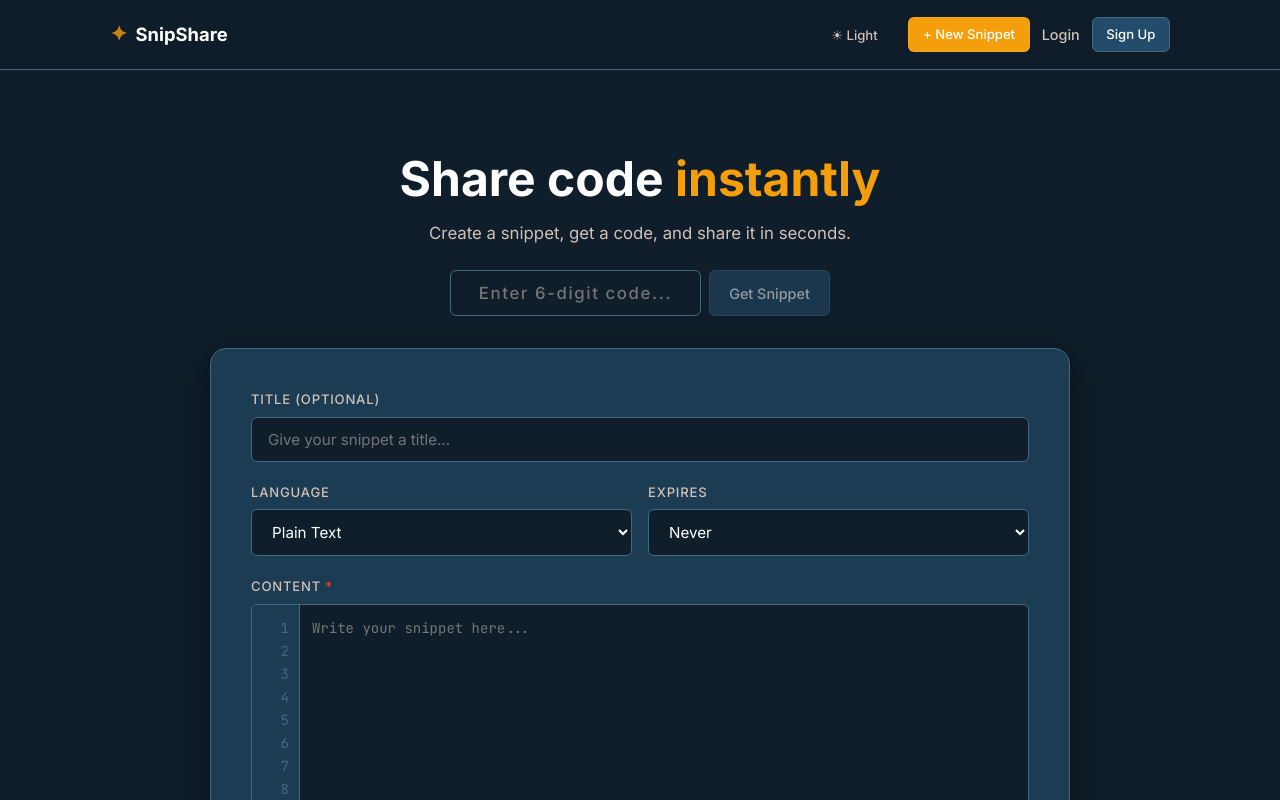
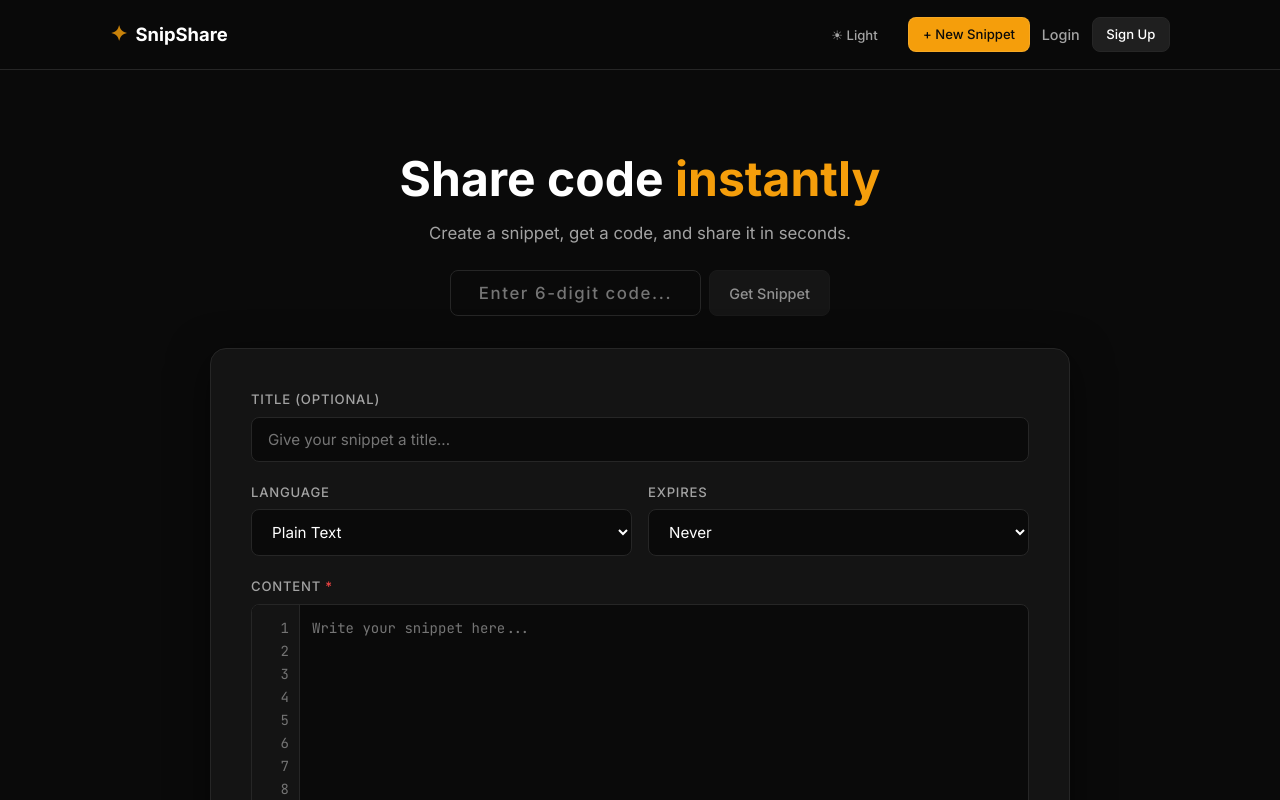
Before and after one commit to makvana-vaibhav/snipshare, a React (Vite) app in the folder client/: page / in a window 1280 px wide. Shown: the top 800 px of the page. Built offline with nearby package versions, Linux system fonts and the light colour scheme.

Commit message:
style: apply sleek black and amber SpotLink dark mode aesthetic

```diff
--- a/client/src/index.css
+++ b/client/src/index.css
@@ -2,12 +2,12 @@
 
 /* ── Design tokens ── */
 :root {
-  --bg: #0F1E2A;
-  --bg-2: #1B3C53;
-  --bg-3: #234C6A;
-  --surface: #1B3C53;
-  --surface-2: #234C6A;
-  --border: #456882;
+  --bg: #0A0A0A;
+  --bg-2: #141414;
+  --bg-3: #1F1F1F;
+  --surface: #141414;
+  --surface-2: #1F1F1F;
+  --border: #262626;
   --border-focus: #F59E0B;
 
   --accent: #F59E0B;
@@ -17,26 +17,26 @@
   --danger: #ef4444;
   --warning: #f59e0b;
 
-  --text: #ffffff;
-  --text-2: #D2C1B6;
-  --text-3: #456882;
+  --text: #FFFFFF;
+  --text-2: #A3A3A3;
+  --text-3: #737373;
 
-  --radius: 10px;
-  --radius-sm: 6px;
+  --radius: 12px;
+  --radius-sm: 8px;
   --radius-lg: 16px;
   --shadow: 0 4px 24px rgba(0, 0, 0, 0.4);
   --shadow-sm: 0 2px 8px rgba(0, 0, 0, 0.3);
 
   --transition: 0.18s ease;
 
-  --navbar-bg: rgba(15, 30, 42, 0.95);
-  --input-bg: #0F1E2A;
-  --input-bg-focus: #1B3C53;
-  --input-border: var(--border);
-  --select-option-bg: #1B3C53;
-  --code-bg: #0F1E2A;
-  --code-gutter-bg: #1B3C53;
-  --code-gutter-text: #456882;
+  --navbar-bg: rgba(10, 10, 10, 0.95);
+  --input-bg: #0A0A0A;
+  --input-bg-focus: #141414;
+  --input-border: #262626;
+  --select-option-bg: #141414;
+  --code-bg: #0A0A0A;
+  --code-gutter-bg: #141414;
+  --code-gutter-text: #737373;
   --code-text: #d4d4d4;
   --code-comment: #6a9955;
   --code-keyword: #569cd6;
@@ -230,7 +230,7 @@ select option {
 
 .btn-primary {
   background: var(--accent);
-  color: #fff;
+  color: #0A0A0A;
   border: 1px solid rgba(255, 255, 255, 0.1);
 }
 
```
